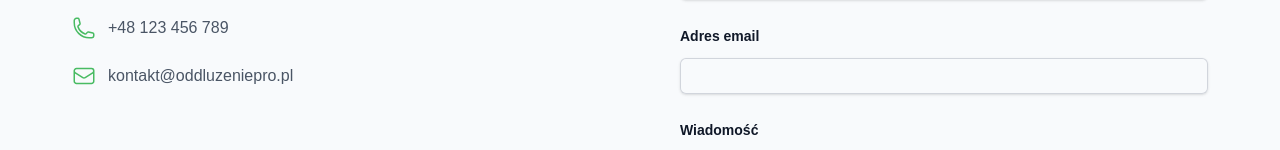
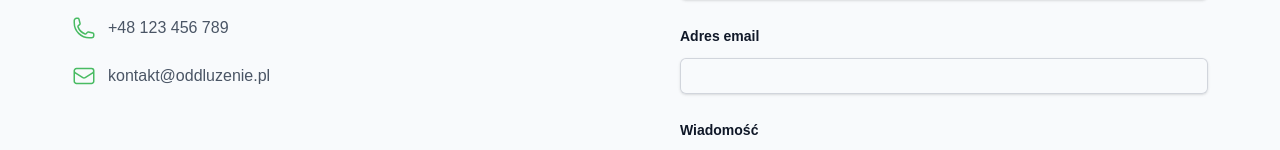
Before and after one commit to igorwisniewski/kocwinNew, a Next.js app: page /kontakt in a window 1280 px wide. Shown: the part 620-770 px from the top of the page. Built offline with nearby package versions, Linux system fonts and the light colour scheme.

Commit message:
hope that will help

```diff
--- a/src/app/kontakt/comps/ContactFormSection.tsx
+++ b/src/app/kontakt/comps/ContactFormSection.tsx
@@ -44,7 +44,7 @@ export default function ContactFormSection() {
                                 </li>
                                 <li className="flex gap-x-3">
                                     <EnvelopeIcon className="h-6 w-6 flex-none text-primary" aria-hidden="true" />
-                                    <a href="mailto:kontakt@oddluzeniepro.pl" className="hover:text-gray-900">kontakt@oddluzeniepro.pl</a>
+                                    <a href="mailto:kontakt@oddluzeniepro.pl" className="hover:text-gray-900">kontakt@oddluzenie.pl</a>
                                 </li>
                             </ul>
                         </div>
@@ -67,7 +67,7 @@ export default function ContactFormSection() {
                                     <label htmlFor="phone"
                                            className="block text-sm font-semibold leading-6 text-gray-900">Numer Telefonu</label>
                                     <div className="mt-2.5">
-                                        <input type="text" name="email" id="phone" autoComplete="phone"
+                                        <input type="text" name="phone" id="phone" autoComplete="phone"
                                                className="block w-full rounded-md border-0 py-2 px-3.5 text-gray-900 shadow-sm ring-1 ring-inset ring-gray-300 placeholder:text-gray-400 focus:ring-2 focus:ring-inset focus:ring-primary sm:text-sm"/>
                                     </div>
                                 </div>
```
